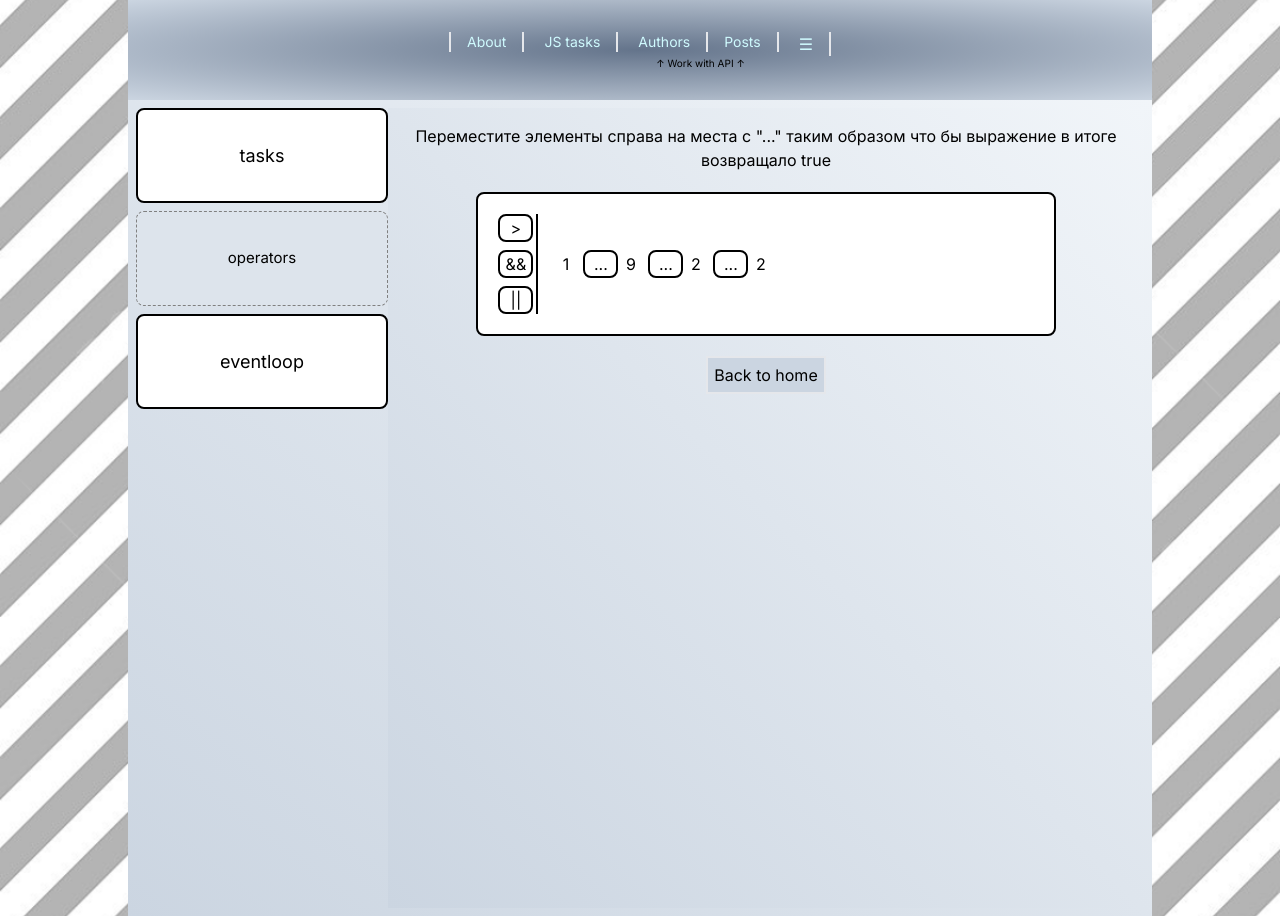
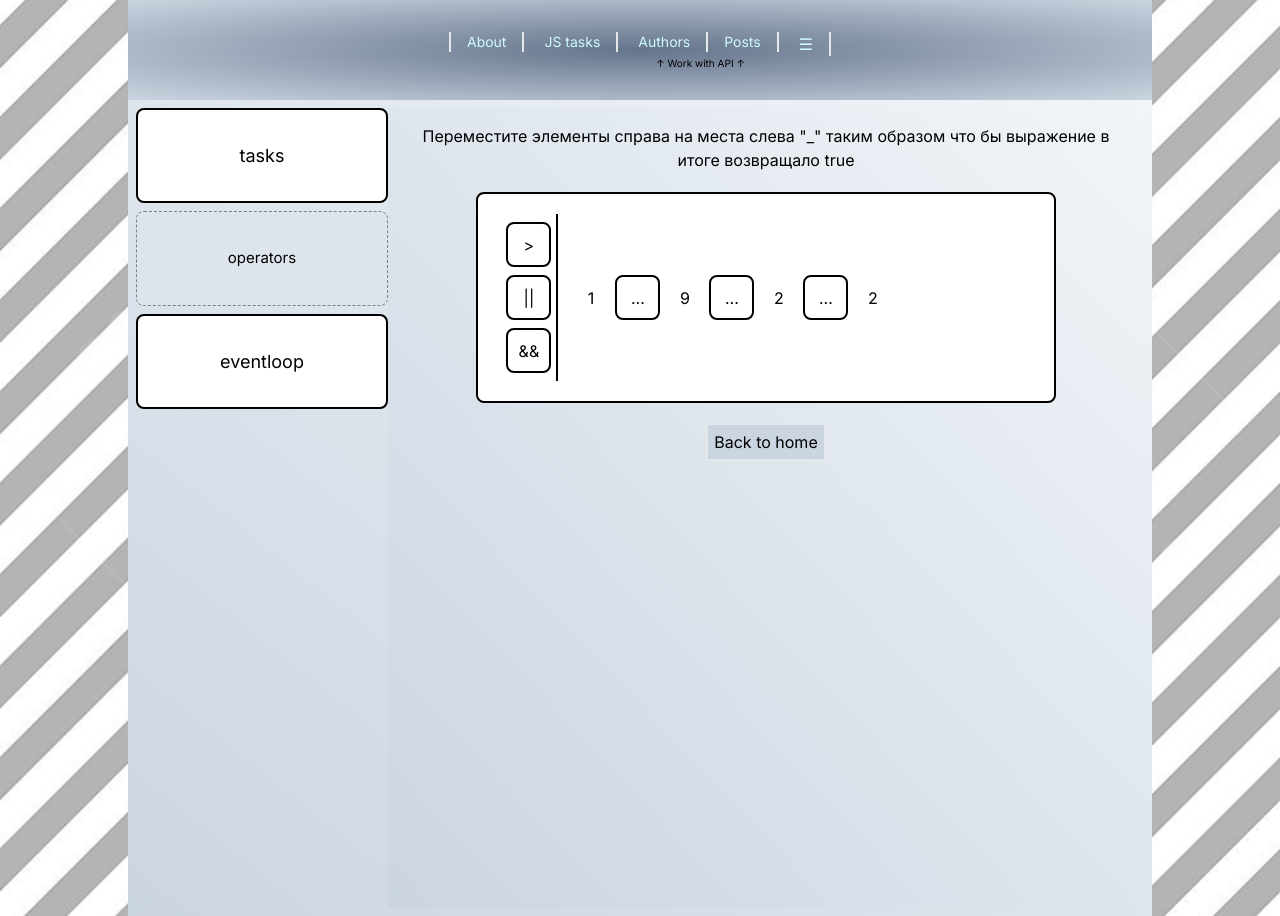
Before and after one commit to Vichislav/gameshop, a Next.js app: page /tasks/operators in a window 1280 px wide. Built offline with nearby package versions, Linux system fonts and the light colour scheme.

Commit message:
new change for operators tusk

```diff
--- a/app/globals.css
+++ b/app/globals.css
@@ -36,3 +36,19 @@
 .card:hover .no-parent-hover {
   background-color: rgb(var(--background-start-rgb));
 }
+
+@keyframes highlight {
+  0% {
+    box-shadow: 0 0 0 0 rgba(144, 238, 144, 0.5);
+  }
+  50% {
+    box-shadow: 0 0 0 7px rgba(0, 255, 0, 0.7);
+  }
+  100% {
+    box-shadow: 0 0 0 0 rgba(144, 238, 144, 0.5);
+  }
+}
+
+.animate-highlight {
+  animation: highlight 1s;
+}
--- a/app/tasks/layout.tsx
+++ b/app/tasks/layout.tsx
@@ -9,14 +9,14 @@
   }) {
     return (
             <div className="flex flex-col lg:flex-row w-full p-2">
-                <nav className="flex flex-row lg:flex-col gap-2 w-[100%] lg:w-[25%]">
-                  <Link href={'/tasks'} className="w-[25%] lg:w-auto">
+                <nav className="flex flex-row lg:flex-col gap-2 w-[100%] lg:w-[25%] justify-center lg:justify-start">
+                  <Link href={'/tasks'} className="w-[30%] lg:w-auto">
                     <TusksTab name={'tasks'}></TusksTab>
                   </Link>
-                  <Link href={'/tasks/operators'} className="w-[25%] lg:w-auto">
+                  <Link href={'/tasks/operators'} className="w-[30%] lg:w-auto">
                     <TusksTab name={'operators'}></TusksTab>
                   </Link>
-                  <Link href={'/tasks/eventloop'} className="w-[25%] lg:w-auto">
+                  <Link href={'/tasks/eventloop'} className="w-[30%] lg:w-auto">
                     <TusksTab name={'eventloop'}></TusksTab>
                   </Link>
                 </nav>
--- a/app/tasks/operators/page.tsx
+++ b/app/tasks/operators/page.tsx
@@ -14,83 +14,61 @@
 
   const router = useRouter();
 
-  const [data, setData] = useState<Item[]>([
-    { id: 0, text: '>' },
-    { id: 1, text: '&&' },
-    { id: 2, text: '||' },
-    { id: 3, text: '...' },
-    { id: 4, text: '...' },
-    { id: 5, text: '...' },
-  ]);
+
 
   // Сохраняем id перетаскиваемого элемента
-  const [draggedId, setDraggedId] = useState<number | null>(null);
-  const [currentItem, setCurrentItem] = useState<Item | null>(null);
-  const [solving, setSolving] = useState<boolean>(false)
 
-  const onDragStart = (e: React.DragEvent<HTMLDivElement>, item: Item) => {
-    setCurrentItem(item)
-  };
+  const [currentValue, setCurrentValue] = useState<string>('');
+  const [leftActive, setLeftActive] = useState<boolean>(false) //подсветить ли поле выбора элементов
+  const [rightActive, setRightActive] = useState<boolean>(false) //подсветить ли основное выражение, куда вставлять значение
+  const [isSetValue, setIsSetValue] = useState<boolean>(false) //задано ли текущие значение
+  const [solving, setSolving] = useState<boolean>(false)// верно ли решено задание
+//one two three
+  const [data, setData] =  useState<string[]>(['...', '...', '...']);
+  const [borederChange, setBorderChange] = useState<boolean[]>([false, false, false])
 
-  const onDragOver = (e: React.DragEvent<HTMLDivElement>) => {
-    e.preventDefault(); // обязательно, чтобы разрешить drop
-    //e.dataTransfer.dropEffect = 'move';
-    const target = e.target as HTMLDivElement; // приведение типа
-    target.style.background = 'lightgray';
-
-  };
-
-  const onDrop = (e: React.DragEvent<HTMLDivElement>, item: Item) => {
-    e.preventDefault();
-    const target = e.target as HTMLDivElement; // приведение типа
-    target.style.background = '#f0f0f0';
-    setData(data.map(el => {
-      if (currentItem) {
-        if (el.id === item.id) {
-          return { ...el, id: currentItem.id }
-        }
-        if (el.id === currentItem.id) {
-          return { ...el, id: item.id }
-        }
-      }
-      return el
-    }));
-  };
-
-  const sortElem = (a: Item, b: Item) => {
-    if (a.id > b.id) {
-      return 1
-    } else {
-      return -1
-    }
+  const itemHandler = (str:string, ind: number) => {
+    setCurrentValue(str)//берем с кнопки текущее значение оператора
+    setBorderChange(() => {
+      const newArr = [false, false, false]
+      newArr[ind] = true
+      return newArr
+    })
+    setRightActive(true) //подсвечиваем правую часть зеленым
+    setIsSetValue(true) // говорим о том что значение взято
+    setTimeout(() => setRightActive(false), 1000);
   }
 
-  const onDragEnd = (e: React.DragEvent<HTMLDivElement>) => {
-    const target = e.target as HTMLDivElement; // приведение типа
-    target.style.background = 'white';
-  };
+  const dataHandler = (index: number) => {
+    //устанавливаем значение по индексу
+    setData(data => {
+      const newData = [...data]
+      newData[index] = currentValue
+      return newData
+    })
+    //убираем выделение с кнопки панели выбора оператора
+    setIsSetValue(false)
+  }
 
-  const onDragLeave = (e: React.DragEvent<HTMLDivElement>) => {
-    const target = e.target as HTMLDivElement; // приведение типа
-    target.style.background = 'white';
-  };
+
 
   useEffect(() => {
 
     const expression = `1&&9>2||2`;
-    const currentSolving = `1${data[3].text}9${data[4].text}2${data[5].text}2`
+    const currentSolving = `1${data[0]}9${data[1]}2${data[2]}2`
+    console.log(currentSolving)
     if (currentSolving === expression) {
       setSolving(true);
 
     } else {
       setSolving(false);
     }
-  }, [onDrop])
+  }, [data])
 
   const goToHome = () => {
     router.push('/');
   };
-
+ //className={`border-2 rounded p-2 border-gray-300 ${ isHighlighted ? 'animate-highlight' : ''}`}
 
   return (
 
@@ -99,60 +77,69 @@
         min-h-screen min-w-[100%] bg-gradient-to-tr from-slate-300 to-slate-100 gree
         p-4">
 
-        <h1 className=' text-center' >Переместите элементы справа на места с &quot;...&quot; таким образом что бы выражение в итоге возвращало true</h1>
+        <h1 className=' text-center' >Переместите элементы справа на места слева &quot;_&quot; таким образом что бы выражение в итоге возвращало true</h1>
 
-        <div className='w-[100%] lg:w-[80%] flex items-center gap-[10px] border-2  border-black rounded-lg p-5'
+        <div className='w-[100%] lg:w-[80%] flex flex-col lg:flex-row items-center gap-[10px] border-2  border-black rounded-lg p-5'
           style={{ backgroundColor: solving ? '#7efca0' : 'white' }}
         >
 
-          <div className='flex flex-col border-r-2 w-[40px] border-black gap-2'>
-            {data.sort(sortElem).slice(0, 3).map(item => (
-              <div
-                key={item.id}
-                draggable
-                onDragStart={e => onDragStart(e, item)}
-                onDragOver={onDragOver}
-                onDrop={e => onDrop(e, item)}
-                onDragEnd={e => onDragEnd(e)}
-                onDragLeave={e => onDragLeave(e)}
-                className='flex justify-center items-center w-[35px] border-2 border-black rounded-lg cursor-grab'
-              >
-                {item.text}
+          <div className='flex flex-row border-b-2 lg:flex-col lg:border-r-2 lg:border-b-0 w-[90%] lg:w-[60px] border-black gap-6 lg:gap-2 justify-center  p-2'>
+
+              <div className={`flex justify-center items-center w-[45px] h-[45px]  rounded-lg
+              cursor-pointer ${ borederChange[0] ? 'border-2 border-dashed border-gray-600 bg-[#dde4ec]' : 'border-2 border-black bg-white'}`}
+              onClick={()=>itemHandler('>', 0)}>
+                &gt;
               </div>
-            ))}
+              <div  className={`flex justify-center items-center w-[45px] h-[45px]  rounded-lg
+              cursor-pointer ${ borederChange[1] ? 'border-2 border-dashed border-gray-600 bg-[#dde4ec]' : 'border-2 border-black bg-white'}`}
+              onClick={()=>itemHandler('||', 1)}>
+                ||
+               </div>
+               <div className={`flex justify-center items-center w-[45px] h-[45px]  rounded-lg
+              cursor-pointer ${ borederChange[2] ? 'border-2 border-dashed border-gray-600 bg-[#dde4ec]' : 'border-2 border-black bg-white'}`}
+              onClick={()=>itemHandler('&&', 2)}>
+                &&
+               </div>
+
           </div>
 
-          <div className='flex h-[33%] gap-[30px]'>
-            <div className='flex justify-center items-center w-[35px] rounded-lg bg-white'>
+          <div className='flex h-[43%] gap-[2px] relative'>
+            <div className='flex justify-center items-center w-[40px] h-[40px] lg:w-[45px] lg:h-[45px] rounded-lg bg-white'>
               <p>1</p>
             </div>
-            <div className='flex justify-center items-center w-[35px] rounded-lg bg-white'>
+
+            <div
+            className={`flex justify-center items-center w-[40px]  lg:w-[45px] border-2 border-black z-10 rounded-lg
+            cursor-pointer ${ rightActive ? 'animate-highlight' : ''}`}
+            onClick={()=>dataHandler(0)}>
+              {data[0]}
+            </div>
+
+            <div className='flex justify-center items-center w-[40px]  lg:w-[45px] rounded-lg bg-white z-0'>
               <p>9</p>
             </div>
-            <div className='flex justify-center items-center w-[35px] rounded-lg bg-white'>
+
+            <div
+             className={`flex justify-center items-center w-[40px]  lg:w-[45px] border-2 border-black z-10 rounded-lg
+             cursor-pointer ${ rightActive ? 'animate-highlight' : ''}`}
+             onClick={()=>dataHandler(1)}>
+              {data[1]}
+            </div>
+
+            <div className='flex justify-center items-center w-[40px]  lg:w-[45px] rounded-lg bg-white'>
               <p>2</p>
             </div>
-            <div className='flex justify-center items-center w-[35px] rounded-lg bg-white'>
+
+            <div
+            className={`flex justify-center items-center w-[40px]  lg:w-[45px] border-2 border-black z-10 rounded-lg
+            cursor-pointer ${ rightActive ? 'animate-highlight' : ''}`}
+            onClick={()=>dataHandler(2)}>
+              {data[2]}
+            </div>
+
+            <div className='flex justify-center items-center w-[40px]  lg:w-[45px] rounded-lg bg-white'>
               <p>2</p>
             </div>
-          </div>
-
-          <div className='absolute flex  gap-[30px] z-10 translate-x-[85px]'>
-            {data.slice(3).map(item => (
-              <div
-                key={item.id}
-                draggable
-                onDragStart={e => onDragStart(e, item)}
-                onDragOver={onDragOver}
-                onDrop={e => onDrop(e, item)}
-                onDragEnd={e => onDragEnd(e)}
-                onDragLeave={e => onDragLeave(e)}
-                className='flex justify-center items-center w-[35px] border-2 border-black rounded-lg cursor-grab'
-                style={{ backgroundColor: draggedId === item.id ? '#f0f0f0' : 'white' }}
-              >
-                {item.text}
-              </div>
-            ))}
           </div>
           {solving && <div className=' p-2'>true!</div>}
         </div>
```
